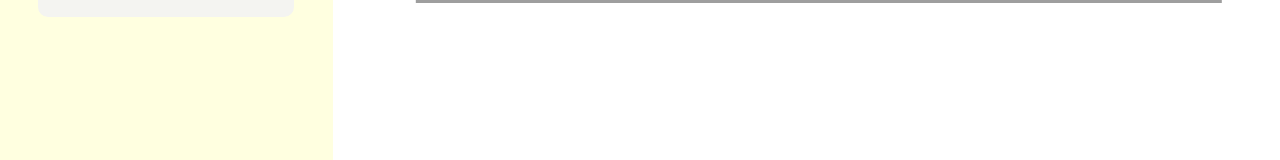
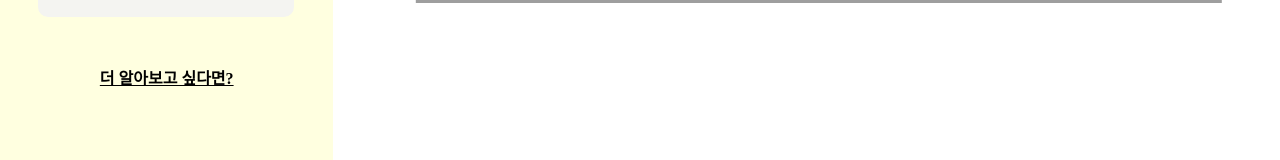
Before and after one commit to GSMHRM/Sewol-v2, a React (Vite) app: page / in a window 1280 px wide. Both pictures are taken after a click on the button "세월호 알아보러가기". Shown: the part 624-784 px from the top of the page. Built offline with nearby package versions, Linux system fonts and the light colour scheme; grey boxes are pictures that could not be loaded.

Commit message:
add a tag in home to 4.16page

```diff
--- a/src/pages/Home.jsx
+++ b/src/pages/Home.jsx
@@ -113,7 +113,13 @@ const Home = () => {
       >
         안전 관련 퀴즈 풀어보기
       </button>
-
+      <a
+      className="page416"
+        href="https://416foundation.org/?gclid=CjwKCAjw586hBhBrEiwAQYEnHUGWzL1Lfk2ae9yISYIAqXImKnOV9EHnF-oJ8mCgn5W2M_QoAS-yUhoCvAAQAvD_BwE"
+        target="_blank"
+      >
+        더 알아보고 싶다면?
+      </a>
       {contentSewol && <div>{selectSewol[contentSewol]}</div>}
       {contentSewolQuiz && <div>{selectQuiz1[contentSewolQuiz]}</div>}
       {contentSafeQuiz && <div>{selectQuiz2[contentSafeQuiz]}</div>}
```
